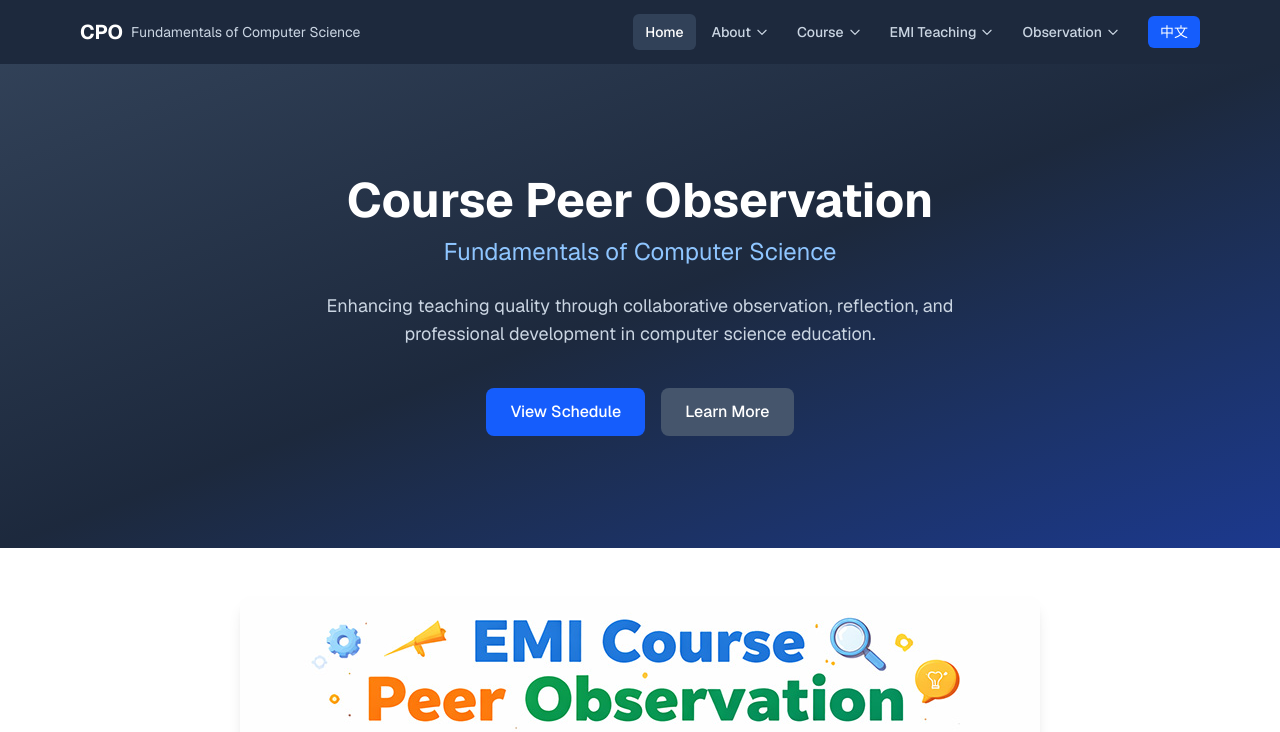
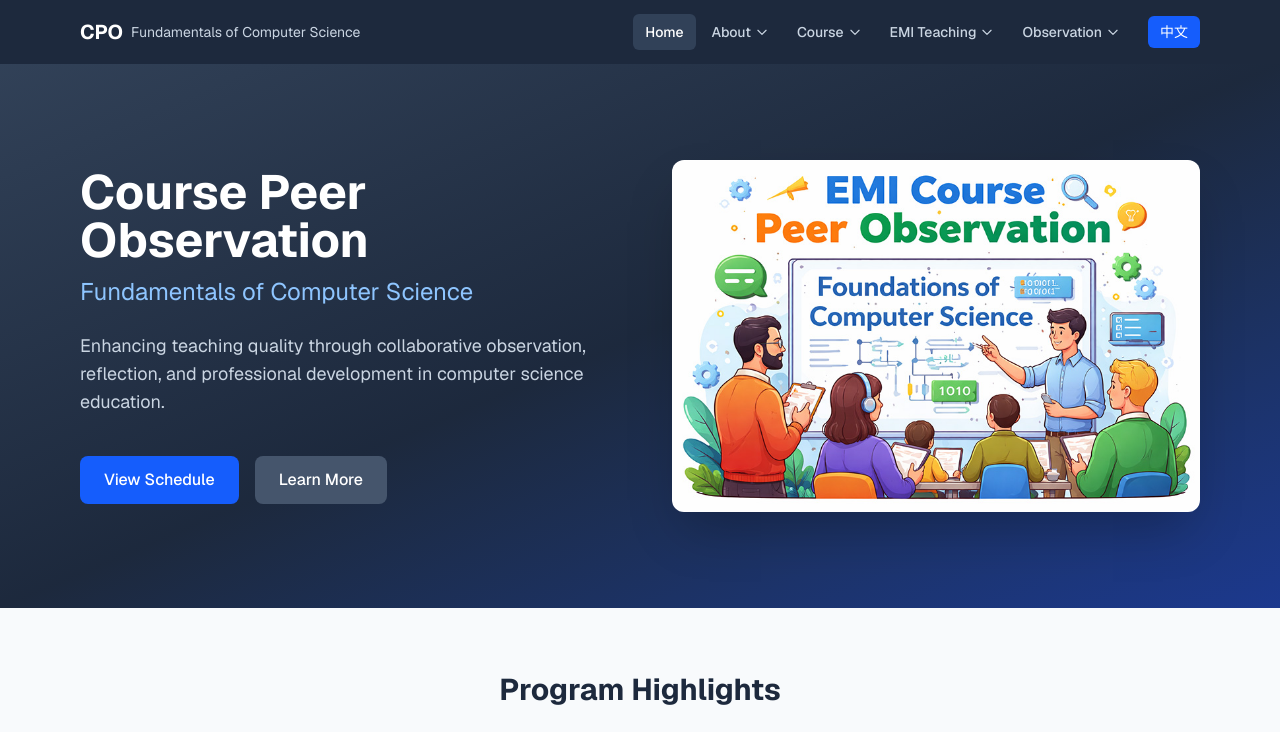
Before and after one commit to htchu/cpo1, a Next.js app: page /en in a window 1280 px wide. Shown: the top 732 px of the page. Built offline with nearby package versions, Linux system fonts and the light colour scheme.

Commit message:
Move hero image into split layout with text
Co-Authored-By: Claude Opus 4.6 <noreply@anthropic.com>

```diff
--- a/src/app/[lang]/page.tsx
+++ b/src/app/[lang]/page.tsx
@@ -19,18 +19,19 @@ export default async function HomePage({
   return (
     <>
       {/* Hero */}
-      <section className="bg-gradient-to-br from-slate-700 via-slate-800 to-blue-900 text-white py-20 lg:py-28">
-        <div className="max-w-4xl mx-auto px-4 text-center">
+      <section className="bg-gradient-to-br from-slate-700 via-slate-800 to-blue-900 text-white py-16 lg:py-24">
+        <div className="max-w-6xl mx-auto px-4 flex flex-col lg:flex-row items-center gap-10 lg:gap-16">
+          <div className="flex-1 text-center lg:text-left">
             <h1 className="text-4xl lg:text-5xl font-bold mb-3">
               {dict.home.hero_title}
             </h1>
             <p className="text-xl lg:text-2xl text-blue-300 mb-6">
               {dict.home.hero_subtitle}
             </p>
-          <p className="text-lg text-slate-300 max-w-2xl mx-auto mb-10">
+            <p className="text-lg text-slate-300 max-w-2xl mb-10">
               {dict.home.hero_description}
             </p>
-          <div className="flex flex-wrap justify-center gap-4">
+            <div className="flex flex-wrap justify-center lg:justify-start gap-4">
               <Link
                 href={`/${lang}/schedule`}
                 className="px-6 py-3 bg-blue-600 hover:bg-blue-500 rounded-lg font-medium transition-colors"
@@ -45,20 +46,17 @@ export default async function HomePage({
               </Link>
             </div>
           </div>
-      </section>
-
-      {/* Main theme image */}
-      <section className="bg-white py-12">
-        <div className="px-4 flex justify-center">
+          <div className="flex-1 flex justify-center">
             <Image
               src="/main_theme.jpg"
               alt={dict.site.title}
-            width={800}
-            height={450}
+              width={560}
+              height={315}
               priority
-            className="w-full max-w-[800px] h-auto rounded-xl shadow-lg"
-            sizes="(max-width: 800px) 100vw, 800px"
+              className="w-full max-w-[560px] h-auto rounded-xl shadow-2xl"
+              sizes="(max-width: 1024px) 100vw, 560px"
             />
+          </div>
         </div>
       </section>
 
```
Lines whose indentation alone changed are shown as unchanged.
